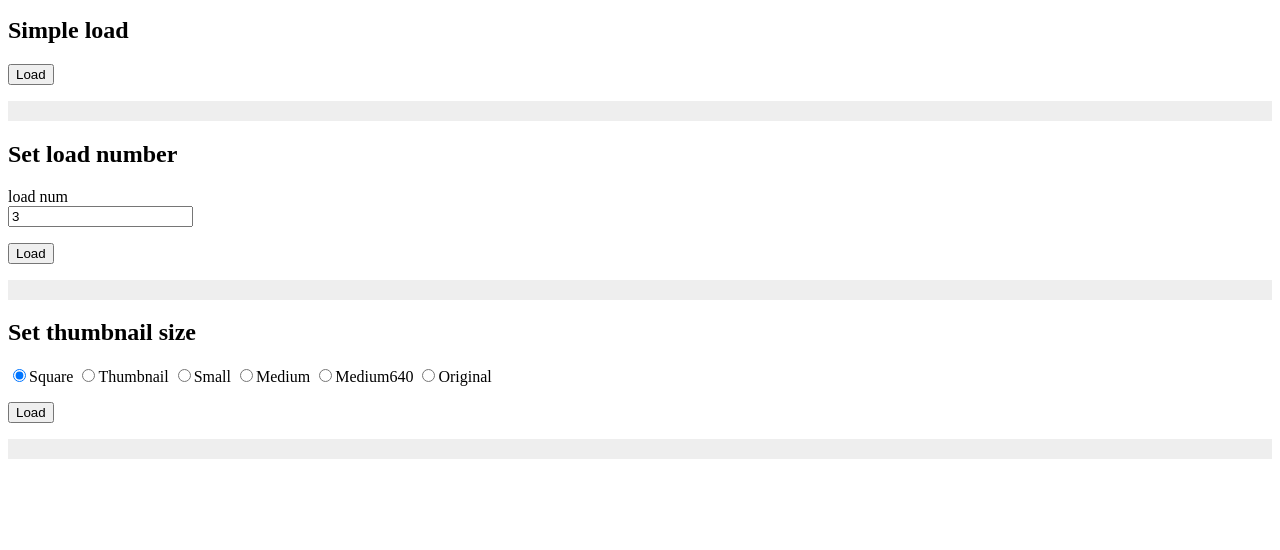
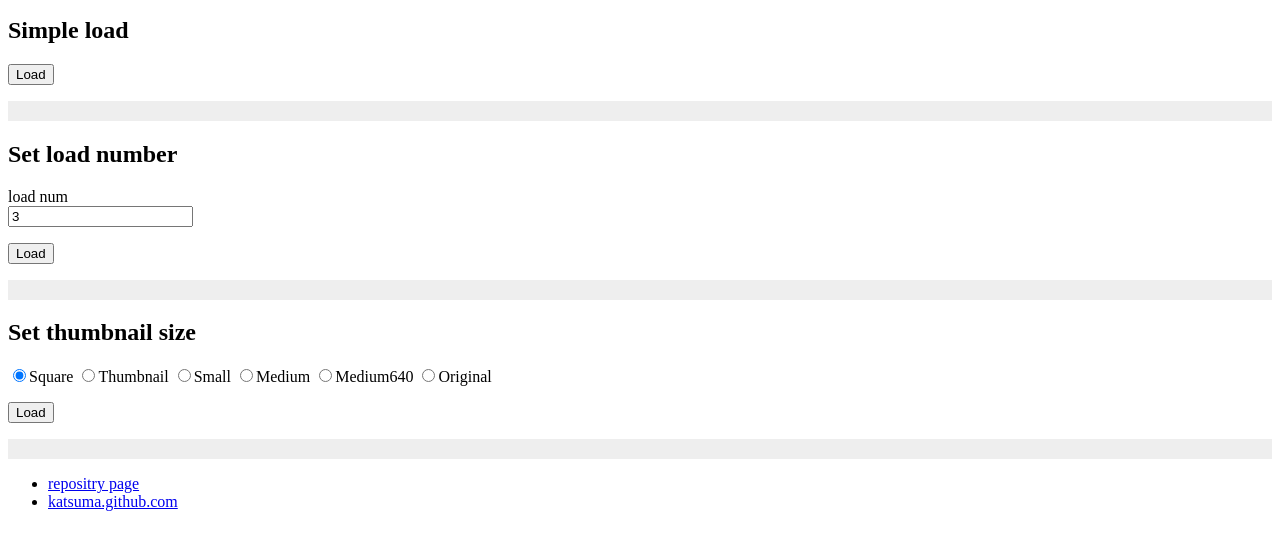
Before and after one commit to katsuma/katsuma.github.com, a plain HTML site: page jquery-flickr-plugin/index.html in a window 1280 px wide. Shown: the part 122-672 px from the top of the page. Drawn offline with nearby package versions, Linux system fonts and the light colour scheme.

Commit message:
add path

```diff
--- a/jquery-flickr-plugin/index.html
+++ b/jquery-flickr-plugin/index.html
@@ -71,5 +71,10 @@
 	  </script>
 	</div>
 
+	<ul>
+	  <li><a href="https://github.com/katsuma/jquery-flickr-plugin">repositry page</a></li>
+	  <li><a href="http://katsuma.github.com/">katsuma.github.com</a></li>
+	</ul>
+
   </body>
 </html>
```
Also changed, not shown: index.html (+1 -1 lines).
